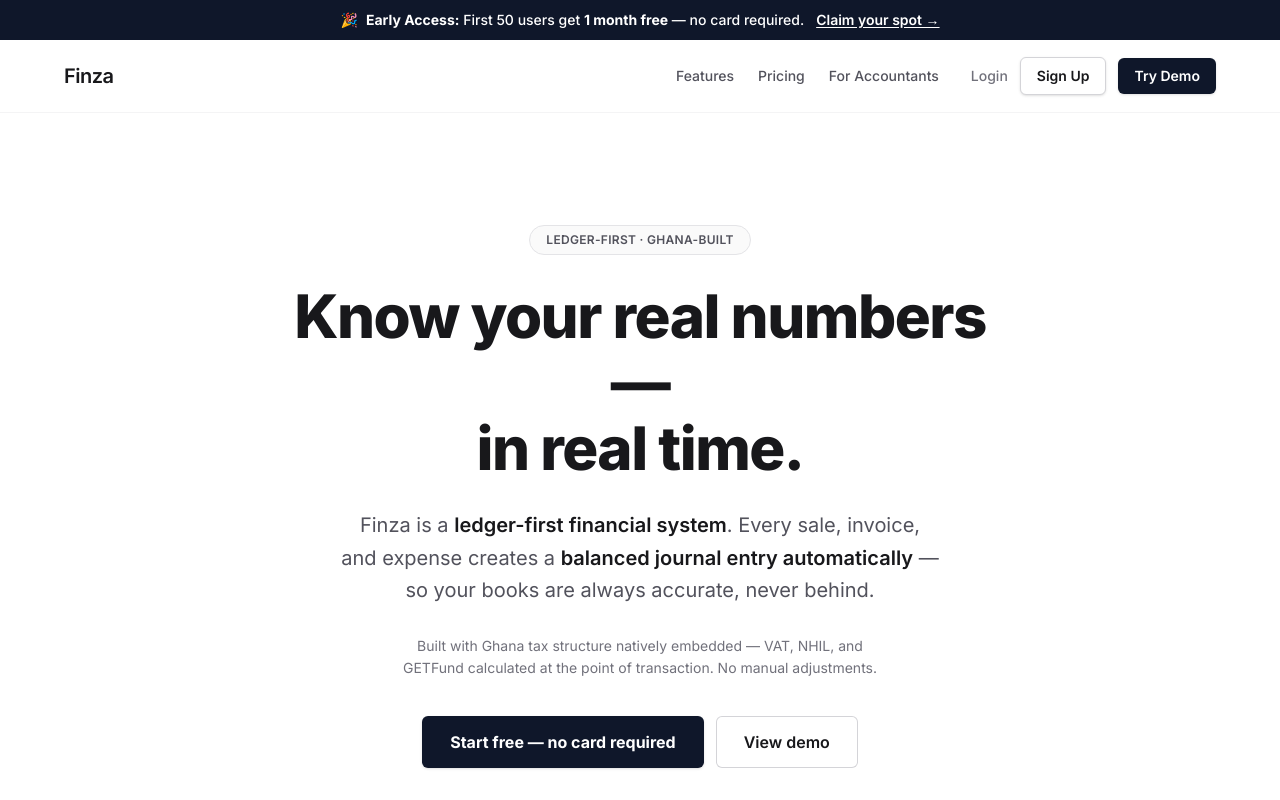
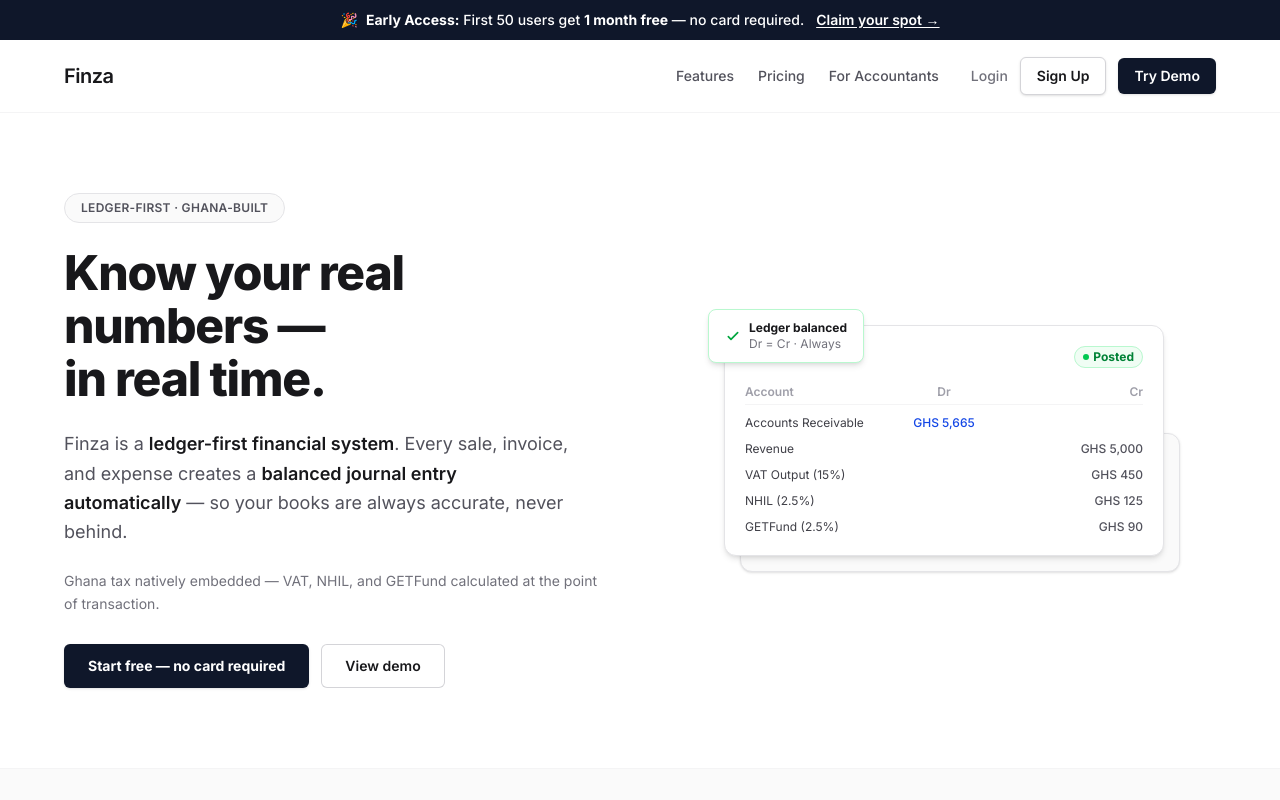
Before and after one commit to collinsadu0921-netizen/finzamarketing, a Next.js app: page / in a window 1280 px wide. Shown: the top 800 px of the page. Built offline with nearby package versions, Linux system fonts and the light colour scheme.

Commit message:
Update page.tsx

```diff
--- a/src/app/page.tsx
+++ b/src/app/page.tsx
@@ -18,41 +18,110 @@
     <main className="flex flex-col">
 
       {/* ── 1. HERO ── */}
-      <section className="pt-28 pb-24 w-full border-b border-zinc-100">
+      <section className="pt-20 pb-20 w-full border-b border-zinc-100">
         <Container>
-          <div className="mx-auto max-w-[760px] space-y-7 text-center flex flex-col items-center">
+          <div className="grid grid-cols-1 lg:grid-cols-2 gap-16 items-center min-h-[60vh]">
 
+            {/* Left: text */}
+            <div className="space-y-6">
               <span className="inline-flex items-center gap-2 rounded-full border border-zinc-200 bg-zinc-50 px-4 py-1.5 text-xs font-semibold text-zinc-600 tracking-wide uppercase">
                 Ledger-first · Ghana-built
               </span>
-
-            <h1 className="text-4xl font-extrabold tracking-tight text-zinc-900 sm:text-6xl leading-[1.1]">
-              Know your real numbers —<br className="hidden sm:block" /> in real time.
+              <h1 className="text-4xl font-extrabold tracking-tight text-zinc-900 sm:text-5xl leading-[1.1]">
+                Know your real numbers —{" "}
+                <span className="block">in real time.</span>
               </h1>
-
-            <p className="max-w-[600px] text-lg text-zinc-600 sm:text-xl leading-relaxed">
+              <p className="text-lg text-zinc-600 leading-relaxed max-w-lg">
                 Finza is a <strong className="text-zinc-900 font-semibold">ledger-first financial system</strong>. Every sale,
-              invoice, and expense creates a <strong className="text-zinc-900 font-semibold">balanced journal entry automatically</strong> — so
+                invoice, and expense creates a{" "}
+                <strong className="text-zinc-900 font-semibold">balanced journal entry automatically</strong> — so
                 your books are always accurate, never behind.
               </p>
-
-            <p className="text-sm text-zinc-500 max-w-[480px] leading-relaxed">
-              Built with Ghana tax structure natively embedded — VAT, NHIL, and GETFund calculated at the point of transaction. No manual adjustments.
+              <p className="text-sm text-zinc-500 leading-relaxed">
+                Ghana tax natively embedded — VAT, NHIL, and GETFund calculated at the point of transaction.
               </p>
-
-            <div className="flex flex-col sm:flex-row items-center justify-center gap-3 pt-2">
+              <div className="flex flex-col sm:flex-row items-start gap-3 pt-1">
                 <a
                   href="https://app.finza.africa/signup"
-                className="rounded-md bg-[#0F172A] px-7 py-3.5 text-base font-bold text-white shadow-sm hover:bg-[#0F172A]/90 transition-colors w-full sm:w-auto text-center"
+                  className="rounded-md bg-[#0F172A] px-6 py-3 text-sm font-bold text-white shadow-sm hover:bg-[#0F172A]/90 transition-colors text-center"
                 >
                   Start free — no card required
                 </a>
                 <Link
                   href="/demo"
-                className="rounded-md bg-white px-7 py-3.5 text-base font-semibold text-zinc-900 ring-1 ring-inset ring-zinc-300 hover:bg-zinc-50 transition-colors w-full sm:w-auto text-center"
+                  className="rounded-md bg-white px-6 py-3 text-sm font-semibold text-zinc-900 ring-1 ring-inset ring-zinc-300 hover:bg-zinc-50 transition-colors text-center"
                 >
                   View demo
                 </Link>
+              </div>
+            </div>
+
+            {/* Right: layered product visual */}
+            <div className="hidden lg:flex items-center justify-center">
+              <div className="relative w-full max-w-[440px]">
+
+                {/* Background card — balance sheet */}
+                <div className="absolute -bottom-4 -right-4 w-full rounded-xl border border-zinc-200 bg-zinc-50 shadow-sm p-5 z-0">
+                  <div className="flex justify-between items-center mb-3">
+                    <span className="text-xs font-bold text-zinc-400 uppercase tracking-widest">Balance Sheet</span>
+                    <span className="text-xs text-zinc-400">Mar 2026</span>
+                  </div>
+                  <div className="space-y-2">
+                    <div className="flex justify-between text-xs text-zinc-500">
+                      <span>Total Assets</span><span className="font-semibold text-zinc-700">GHS 142,850.00</span>
+                    </div>
+                    <div className="flex justify-between text-xs text-zinc-500">
+                      <span>Total Liabilities</span><span className="font-semibold text-zinc-700">GHS 38,200.00</span>
+                    </div>
+                    <div className="h-px bg-zinc-200 my-1" />
+                    <div className="flex justify-between text-xs">
+                      <span className="font-bold text-zinc-900">Equity</span>
+                      <span className="font-extrabold text-zinc-900">GHS 104,650.00</span>
+                    </div>
+                  </div>
+                </div>
+
+                {/* Middle card — journal entry */}
+                <div className="relative z-10 w-full rounded-xl border border-zinc-200 bg-white shadow-md p-5">
+                  <div className="flex justify-between items-center mb-4">
+                    <span className="text-xs font-bold text-zinc-400 uppercase tracking-widest">Journal Entry</span>
+                    <span className="inline-flex items-center gap-1 text-xs font-bold text-green-700 bg-green-50 border border-green-200 px-2 py-0.5 rounded-full">
+                      <span className="w-1.5 h-1.5 rounded-full bg-green-500 inline-block" />
+                      Posted
+                    </span>
+                  </div>
+                  <div className="space-y-2.5">
+                    <div className="grid grid-cols-3 text-xs font-semibold text-zinc-400 pb-1 border-b border-zinc-100">
+                      <span>Account</span><span className="text-center">Dr</span><span className="text-right">Cr</span>
+                    </div>
+                    {[
+                      { account: "Accounts Receivable", dr: "GHS 5,665", cr: "" },
+                      { account: "Revenue", dr: "", cr: "GHS 5,000" },
+                      { account: "VAT Output (15%)", dr: "", cr: "GHS 450" },
+                      { account: "NHIL (2.5%)", dr: "", cr: "GHS 125" },
+                      { account: "GETFund (2.5%)", dr: "", cr: "GHS 90" },
+                    ].map((row) => (
+                      <div key={row.account} className="grid grid-cols-3 text-xs">
+                        <span className="text-zinc-700 truncate pr-2">{row.account}</span>
+                        <span className="text-center font-medium text-blue-700">{row.dr}</span>
+                        <span className="text-right font-medium text-zinc-600">{row.cr}</span>
+                      </div>
+                    ))}
+                  </div>
+                </div>
+
+                {/* Top badge — ledger balanced */}
+                <div className="absolute -top-4 -left-4 z-20 rounded-lg border border-green-200 bg-white shadow-md px-4 py-2.5 flex items-center gap-2">
+                  <svg className="w-4 h-4 text-green-600 flex-shrink-0" fill="none" viewBox="0 0 24 24" stroke="currentColor" strokeWidth="2.5">
+                    <path strokeLinecap="round" strokeLinejoin="round" d="M5 13l4 4L19 7" />
+                  </svg>
+                  <div>
+                    <p className="text-xs font-bold text-zinc-900">Ledger balanced</p>
+                    <p className="text-xs text-zinc-500">Dr = Cr · Always</p>
+                  </div>
+                </div>
+
+              </div>
             </div>
 
           </div>
@@ -221,9 +290,9 @@
       </section>
 
       {/* ── 5. FEATURES (CONDENSED) ── */}
-      <section className="py-28 bg-white border-b border-zinc-100">
+      <section className="py-20 bg-white border-b border-zinc-100">
         <Container>
-          <div className="max-w-4xl mx-auto space-y-12">
+          <div className="max-w-4xl mx-auto space-y-10">
             <div className="space-y-3">
               <p className="text-xs font-bold uppercase tracking-widest text-zinc-400">What it does</p>
               <h2 className="text-3xl font-bold tracking-tight text-zinc-900 sm:text-4xl">
@@ -231,35 +300,54 @@
               </h2>
             </div>
 
-            <div className="grid grid-cols-1 md:grid-cols-2 gap-8">
+            {/* 2×2 card grid */}
+            <div className="grid grid-cols-1 md:grid-cols-2 gap-5">
               {[
                 {
                   title: "Real-time ledger posting",
-                  desc: "Every transaction is posted immediately. No batch processing, no overnight updates — your books reflect reality right now.",
+                  bullets: [
+                    "Every transaction posts the moment it's confirmed",
+                    "Both sides of every journal entry written automatically",
+                    "Books are never behind — no overnight sync",
+                  ],
                 },
                 {
                   title: "Ghana tax handling",
-                  desc: "VAT, NHIL, and GETFund are calculated at the point of transaction, separated correctly, and reported in GRA-ready format.",
+                  bullets: [
+                    "VAT, NHIL, and GETFund calculated at transaction level",
+                    "Input and output tax tracked as separate ledger accounts",
+                    "GRA-ready VAT report always available",
+                  ],
                 },
                 {
                   title: "Reports from the ledger",
-                  desc: "Income statement, balance sheet, and aged receivables are live at all times — generated directly from the general ledger, not assembled manually.",
+                  bullets: [
+                    "Income statement, balance sheet, and trial balance are live",
+                    "Generated directly from the general ledger — no re-entry",
+                    "Aged receivables updated in real time",
+                  ],
                 },
                 {
                   title: "Retail and Service support",
-                  desc: "Retail businesses get POS and inventory tracking. Service businesses get invoicing and accounts receivable. Both post to the same ledger.",
+                  bullets: [
+                    "Retail: POS, inventory tracking, and COGS calculation",
+                    "Service: invoicing, accounts receivable, and payments",
+                    "Both workspace types post to the same ledger engine",
+                  ],
                 },
               ].map((f) => (
-                <div key={f.title} className="flex gap-4">
-                  <div className="flex-shrink-0 mt-0.5">
-                    <svg className="h-5 w-5 text-zinc-900" fill="none" viewBox="0 0 24 24" stroke="currentColor" strokeWidth="2.5">
-                      <path strokeLinecap="round" strokeLinejoin="round" d="M5 13l4 4L19 7" />
+                <div key={f.title} className="flex flex-col p-6 rounded-xl border border-zinc-200 bg-white shadow-sm">
+                  <p className="text-sm font-bold text-zinc-900 mb-4">{f.title}</p>
+                  <ul className="space-y-2.5">
+                    {f.bullets.map((b) => (
+                      <li key={b} className="flex items-start gap-2.5 text-sm text-zinc-600">
+                        <svg className="h-4 w-4 text-zinc-400 mt-0.5 flex-shrink-0" fill="none" viewBox="0 0 24 24" stroke="currentColor" strokeWidth="2">
+                          <path strokeLinecap="round" strokeLinejoin="round" d="M9 5l7 7-7 7" />
                         </svg>
-                  </div>
-                  <div>
-                    <p className="text-sm font-bold text-zinc-900 mb-1">{f.title}</p>
-                    <p className="text-sm text-zinc-600 leading-relaxed">{f.desc}</p>
-                  </div>
+                        {b}
+                      </li>
+                    ))}
+                  </ul>
                 </div>
               ))}
             </div>
@@ -268,9 +356,9 @@
       </section>
 
       {/* ── 6. HOW IT WORKS ── */}
-      <section className="py-28 bg-zinc-50 border-b border-zinc-100">
+      <section className="py-20 bg-zinc-50 border-b border-zinc-100">
         <Container>
-          <div className="max-w-4xl mx-auto space-y-12">
+          <div className="max-w-4xl mx-auto space-y-10">
             <div className="space-y-3">
               <p className="text-xs font-bold uppercase tracking-widest text-zinc-400">The flow</p>
               <h2 className="text-3xl font-bold tracking-tight text-zinc-900 sm:text-4xl">
@@ -278,35 +366,43 @@
               </h2>
             </div>
 
-            <div className="grid grid-cols-1 sm:grid-cols-2 lg:grid-cols-4 gap-6">
+            {/* Steps with connectors */}
+            <div className="relative">
+              {/* Connector line — desktop only */}
+              <div className="hidden lg:block absolute top-[2.25rem] left-[calc(12.5%+1.75rem)] right-[calc(12.5%+1.75rem)] h-px bg-zinc-200 z-0" />
+
+              <div className="grid grid-cols-1 sm:grid-cols-2 lg:grid-cols-4 gap-5 relative z-10">
                 {[
                   {
                     step: "01",
                     title: "Run your business",
-                  desc: "Make a sale, raise an invoice, record an expense. Use Finza exactly as you'd use any daily tool.",
+                    desc: "Make a sale, raise an invoice, record an expense — as normal.",
                   },
                   {
                     step: "02",
                     title: "Finza posts automatically",
-                  desc: "Behind the scenes, every action writes a balanced journal entry to your general ledger. No input needed from you.",
+                    desc: "Every action writes a balanced journal entry to your ledger.",
                   },
                   {
                     step: "03",
                     title: "Reports update instantly",
-                  desc: "Your income statement, balance sheet, and VAT position reflect the latest data — always, without waiting.",
+                    desc: "P&L, balance sheet, and VAT position reflect the latest data.",
                   },
                   {
                     step: "04",
                     title: "Close your books",
-                  desc: "At period end, lock the ledger. Historical records are frozen. Corrections happen via reversals, not deletions.",
+                    desc: "Lock the period. Corrections go through reversals, not edits.",
                   },
                 ].map((s) => (
-                <div key={s.step} className="flex flex-col p-7 rounded-xl border border-zinc-200 bg-white shadow-sm">
-                  <div className="text-4xl font-extrabold text-zinc-100 mb-5 leading-none">{s.step}</div>
-                  <p className="text-sm font-bold text-zinc-900 mb-2">{s.title}</p>
-                  <p className="text-sm text-zinc-600 leading-relaxed">{s.desc}</p>
+                  <div key={s.step} className="flex flex-col bg-white rounded-xl border border-zinc-200 shadow-sm p-6">
+                    <div className="w-9 h-9 rounded-full border-2 border-zinc-200 bg-white flex items-center justify-center text-xs font-extrabold text-zinc-500 mb-5 flex-shrink-0">
+                      {s.step}
+                    </div>
+                    <p className="text-sm font-bold text-zinc-900 mb-1.5">{s.title}</p>
+                    <p className="text-xs text-zinc-600 leading-relaxed">{s.desc}</p>
                   </div>
                 ))}
+              </div>
             </div>
           </div>
         </Container>
```
Lines whose indentation alone changed are shown as unchanged.
